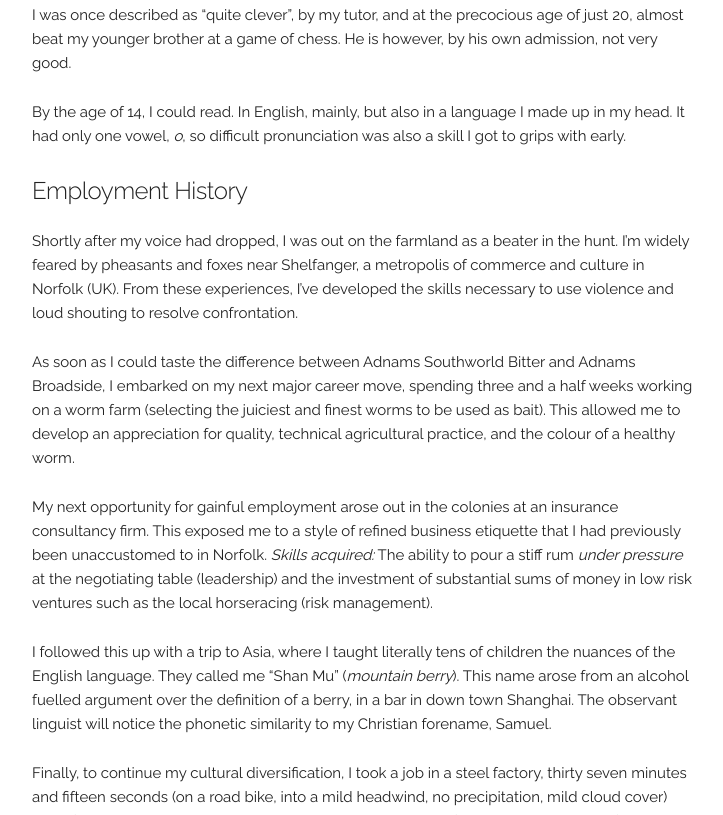
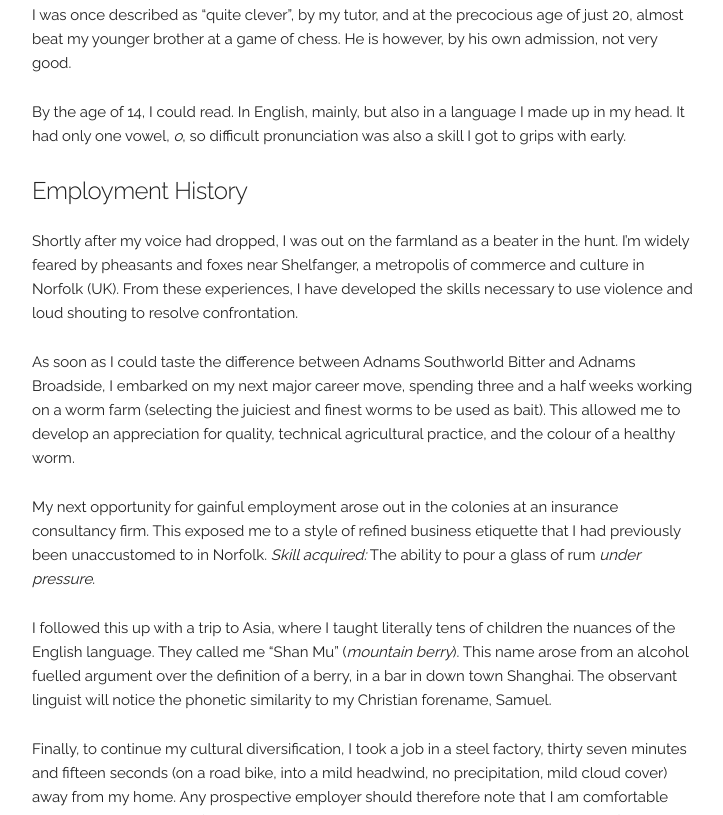
Before and after one commit to albanie/site, a plain HTML site: page curriculum-vitals.html in a window 1280 px wide. Shown: the part 660-1475 px from the top of the page, without its empty margins (208-931 px from the left). Drawn offline with Linux system fonts and the light colour scheme.

Commit message:
introduced further typos

```diff
--- a/curriculum-vitals.html
+++ b/curriculum-vitals.html
@@ -97,7 +97,7 @@
     <p>Shortly after my voice had dropped, I was out on the farmland as a
     beater in the hunt. I’m widely feared by pheasants and foxes near
     Shelfanger, a metropolis of commerce and culture in Norfolk (UK).
-    From these experiences, I’ve developed the skills necessary to use
+    From these experiences, I have developed the skills necessary to use
     violence and loud shouting to resolve confrontation.</p>
 
     <p>As soon as I could taste the difference between Adnams Southworld
@@ -110,10 +110,8 @@
     <p>My next opportunity for gainful employment arose out in the colonies
     at an insurance consultancy firm. This exposed me to a style of refined
     business etiquette that I had previously been unaccustomed to in Norfolk.
-    <em>Skills acquired:</em> The ability to pour a stiff rum <em>under
-      pressure</em> at the negotiating table (leadership) and the investment
-    of substantial sums of money in low risk ventures such as the local
-    horseracing (risk management).</p>
+    <em>Skill acquired:</em> The ability to pour a glass of rum <em>under
+      pressure</em>.</p>
 
     <p>I followed this up with a trip to Asia, where I taught literally tens
     of children the nuances of the English language. They called me “Shan Mu”
```
Also changed, not shown: index.html (+6 -5 lines), research.html (+1 -1 lines).
